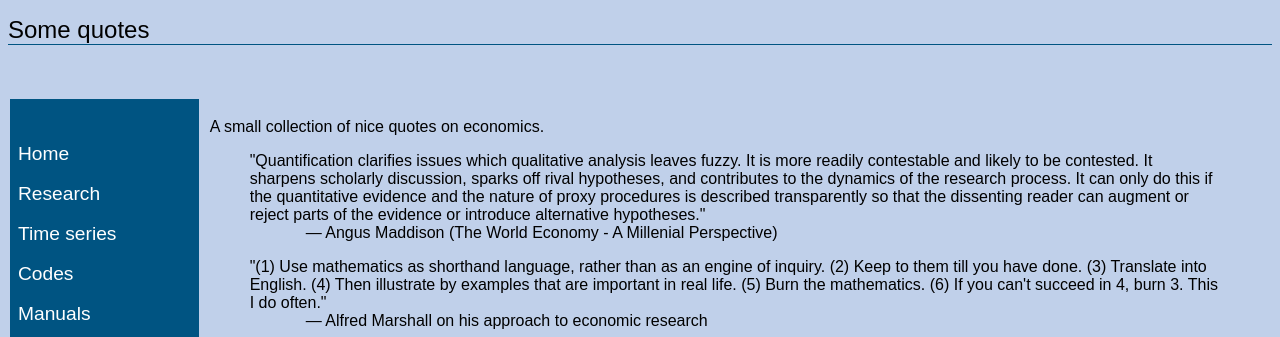
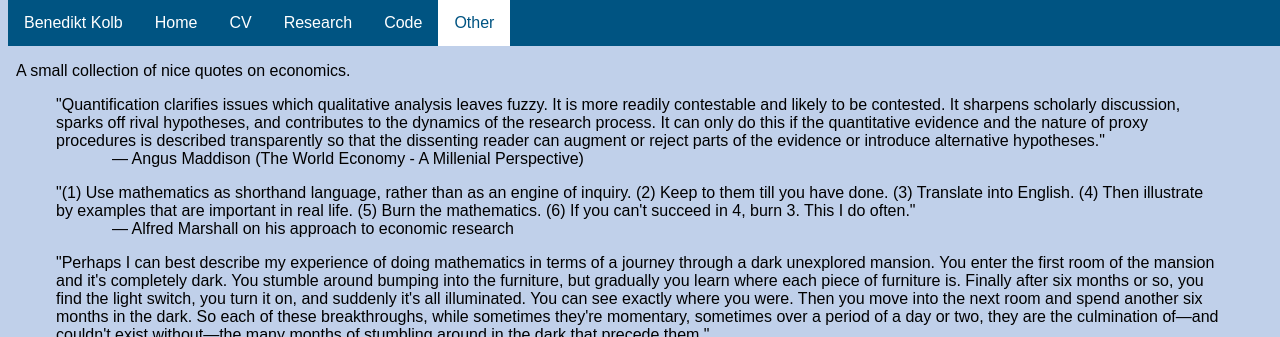
Before and after one commit to benkolb/quotes, a plain HTML site: page index.html in a window 1280 px wide. Shown: the top 337 px of the page. Drawn offline with Linux system fonts and the light colour scheme.

Commit message:
Update index.html

```diff
--- a/index.html
+++ b/index.html
@@ -9,30 +9,16 @@
 </head>
 
 <body>
-<h1>Some quotes</h1>
-<table width="100%" border="0">
-<tr>
-<td class="sidebar" width="15%">
-<br /><br />
-<a href="http://benkolb.github.io/" style="color:
-white; text-decoration: none; font-size: 120%">Home</a>
-<br /><br />
-<a href="http://benkolb.github.io/research/" style="color: white; text-decoration: none; font-size: 120%">Research</a>
-<br /><br />
-<a href="http://benkolb.github.io/timeseries/" style="color: white; text-decoration: none; font-size: 120%">Time series</a>
-<br /><br />
-<a href="http://benkolb.github.io/codes/" style="color: white; text-decoration: none; font-size: 120%">Codes</a>
-<br /><br />
-<a href="http://benkolb.github.io/how_to/" style="color: white; text-decoration: none; font-size: 120%">Manuals</a>
-<br /><br />
-<a href="http://benkolb.github.io/quotes/" style="color: white; text-decoration: none; font-size: 120%">Quotes</a>
-<br /><br />
-<a href="http://benkolb.github.io/xkcd/"style="color: white; text-decoration: none; font-size: 120%">A Primer in Metrics with xkcd.com</a>
-<br /><br />
-<a href="http://benkolb.github.io/misc/"style="color: white; text-decoration: none; font-size: 120%">Misc.</a></td>
-<br /><br />
-</td>
-<td class="body">
+<div class="navbar">
+  <a href="http://benkolb.github.io/">Benedikt Kolb</a>
+  <a href="http://benkolb.github.io/">Home</a>
+  <a href="http://benkolb.github.io/cv/">CV</a>
+  <a href="http://benkolb.github.io/research/">Research</a>
+  <a href="http://benkolb.github.io/codes/">Code</a>
+  <a class="active" href="http://benkolb.github.io/other">Other</a>
+</div>
+<br />
+<br />
 <br />
 <p>A small collection of nice quotes on economics.</p>
 <blockquote>
@@ -64,8 +50,9 @@ parts of the evidence or introduce alternative hypotheses."</p>
 <p>"The bad thing about quotes from the internet is that you never know whether they are attributed correctly." </p>
 <footer style="text-indent:4em;">&mdash; Leonardo da Vinci</footer>
 </blockquote>
-</td>
-</tr>
-</table>
+<br />
+<br />
+<br />
+<br />
 </body>
 </html>
```
